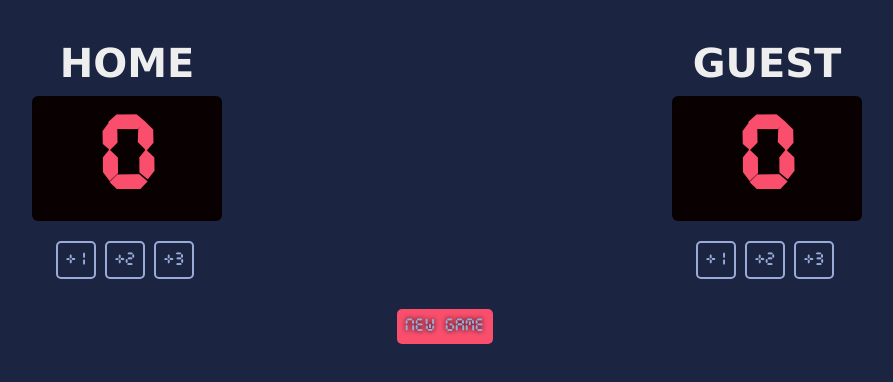
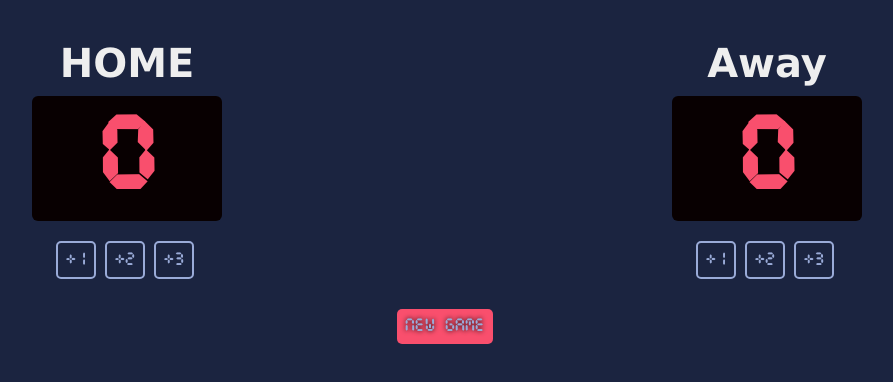
Before and after one commit to MohamedZakidev/Basketball-Scoreboard, a plain HTML site: page index.html in a window 1280 px wide. Shown: the whole page, without its empty margins (193-1086 px from the left). Drawn offline with nearby package versions, Linux system fonts and the light colour scheme.

Commit message:
Update score header

```diff
--- a/index.html
+++ b/index.html
@@ -12,7 +12,7 @@
                 <button onclick="add3()">+3</button>
             </div>
             <div>
-                <h3 class="dash-text">GUEST</h3>
+                <h3 class="dash-text">Away</h3>
                 <h1 id="guest" class="dash-num"></h1>
                 <button onclick="addone()">+1</button>
                 <button onclick="addtwo()">+2</button>
```
